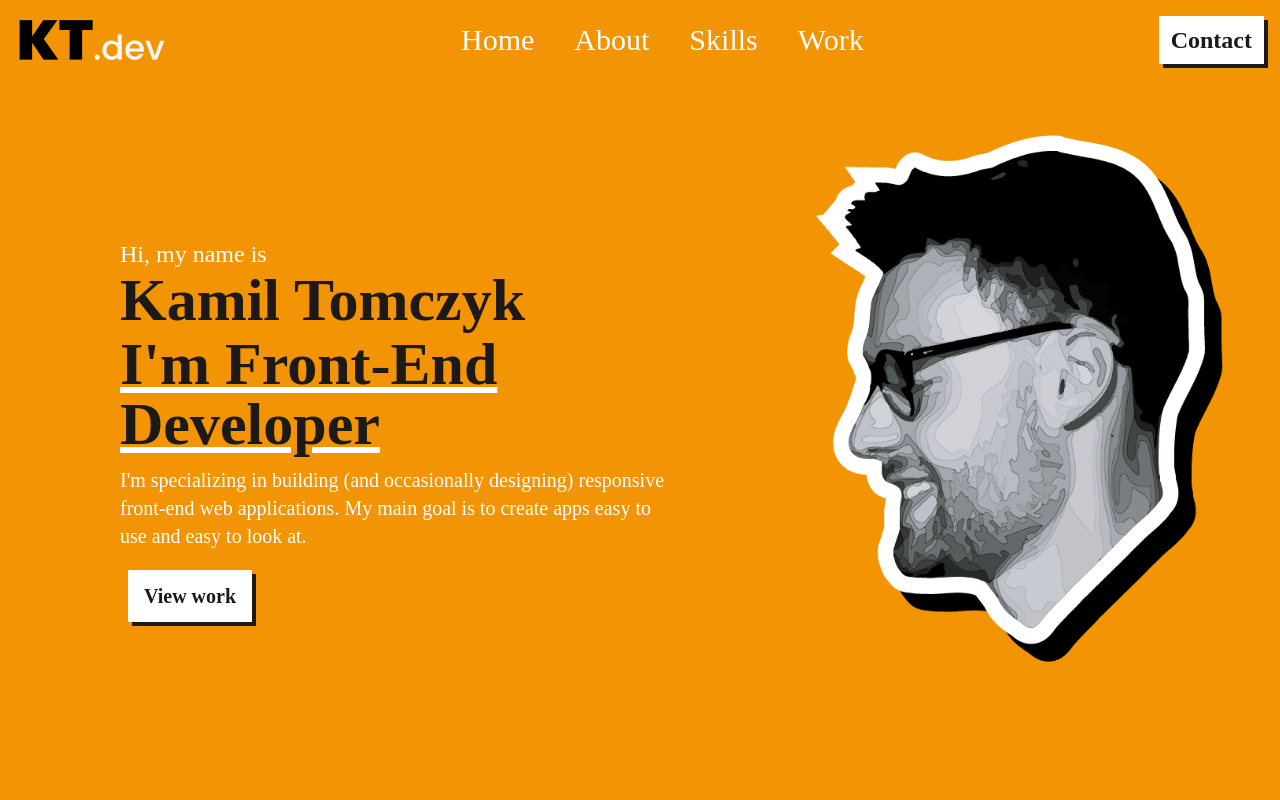
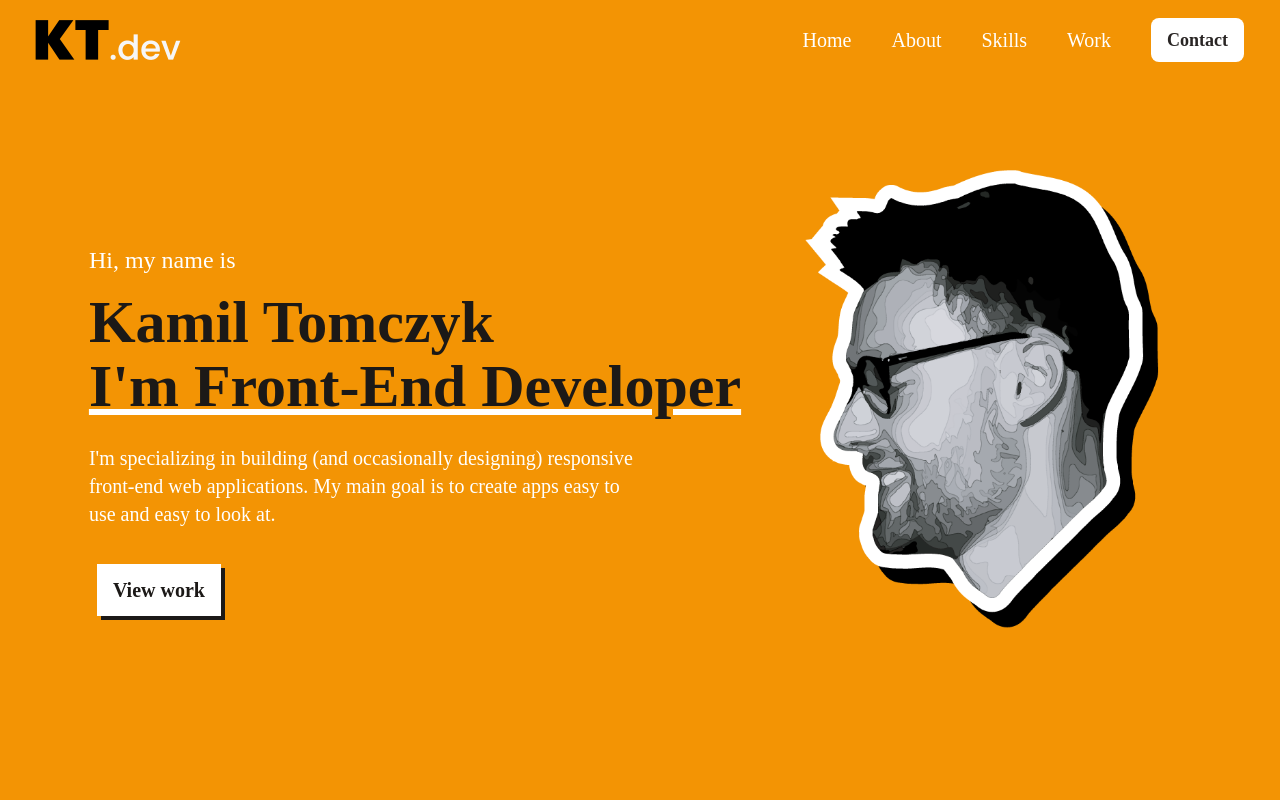
Before and after one commit to KamilTomczykDev/portfolio-website, a React (Create React App) app: page / in a window 1280 px wide. Shown: the top 800 px of the page. Built offline with nearby package versions, Linux system fonts and the light colour scheme.

Commit message:
header and nav position changes

```diff
--- /dev/null
+++ b/src/components/Button.jsx
@@ -0,0 +1,9 @@
+function Button({ children, type }) {
+  return (
+    <button className="bg-white px-4 py-2 text-lg rounded-lg font-semibold hover:bg-stone-200 text-stone-800">
+      {children}
+    </button>
+  );
+}
+
+export default Button;
--- a/src/components/Contact.jsx
+++ b/src/components/Contact.jsx
@@ -30,19 +30,19 @@ function Contact() {
         </div>
         <input
           type="text"
-          className="bg-stone-900 p-2 text-white drop-shadow-5xl"
+          className="bg-stone-900 p-2 rounded-lg text-white "
           placeholder="Name"
           name="name"
         />
         <input
-          className="my-4 bg-stone-900 p-2 text-white drop-shadow-5xl"
+          className="my-4 bg-stone-900 rounded-lg p-2 text-white"
           type="email"
           placeholder="Email"
           name="email"
         />
         <textarea
           name="message"
-          className="bg-stone-900 p-2 text-white drop-shadow-5xl"
+          className="bg-stone-900 p-2 rounded-lg text-white"
           rows="10"
           placeholder="Message"
         ></textarea>
--- a/src/components/Hero.jsx
+++ b/src/components/Hero.jsx
@@ -5,9 +5,9 @@ import { useInView } from "react-intersection-observer";
 function Hero() {
   const { ref, inView } = useInView();
   return (
-    <div name="home">
-      <div className="flex h-screen flex-col bg-[#f39404] md:flex-row md:items-center md:justify-between">
-        <div className="w-max[1000px] mt-[80px] flex h-full flex-col  justify-center px-5 md:ml-[35px] md:justify-center xl:ml-[100px]">
+    <div name="home" className="flex justify-center bg-[#f39404]">
+      <div className="flex h-screen max-w-[1500px] md:flex-row md:items-center md:justify-between">
+        <div className="w-max[1000px] mt-[50px] sm:mt-[80px] flex h-full flex-col gap-4  justify-center px-5 md:ml-[35px] md:justify-center xl:ml-0">
           <p
             ref={ref}
             className={`text-sm text-white md:text-2xl transition duration-1000 delay-250 ${
@@ -16,6 +16,7 @@ function Hero() {
           >
             Hi, my name is
           </p>
+          <div>
             <h1
               className={`text-4xl font-bold text-stone-900 sm:text-5xl lg:text-6xl 2xl:text-7xl transition duration-1000 delay-500 ${
                 inView ? "" : "translate-y-6 opacity-0"
@@ -30,8 +31,10 @@ function Hero() {
             >
               I'm Front-End Developer
             </h2>
+          </div>
+
           <p
-            className={`text-md mt-3 max-w-[550px] text-white xl:text-xl transition duration-1000 delay-[1.5s] ${
+            className={`text-md mt-3 max-w-[550px] text-white xl:text-xl xl:leading-7 transition duration-1000 delay-[1.5s] ${
               inView ? "" : "translate-y-6 opacity-0"
             }`}
           >
@@ -53,7 +56,7 @@ function Hero() {
           </div>
         </div>
         <img
-          className="hidden w-[40%] max-w-[600px] px-5 md:block 2xl:mr-[100px]"
+          className="hidden w-[40%] max-w-[450px] px-5 md:block"
           src={HeaderImg}
           alt="Header illustration"
         />
--- a/src/components/Navbar.jsx
+++ b/src/components/Navbar.jsx
@@ -2,6 +2,7 @@ import { useState } from "react";
 import Logo from "../assets/logo1.png";
 import { FaBars, FaTimes } from "react-icons/fa";
 import { Link } from "react-scroll";
+import Button from "./Button";
 
 function Navbar() {
   const [isNavOpen, setIsNavOpen] = useState(false);
@@ -26,12 +27,15 @@ function Navbar() {
     //border-b border-[#ffb545]
     <>
       <div
-        className={`fixed header-bg z-20 flex h-[80px] w-full items-center justify-between ${
+        className={`w-full header-bg fixed flex justify-center z-20 ${
           color ? "bg-[#f39304f2]" : ""
-        } px-4`}
+        }`}
       >
-        <img className="h-[50px]" src={Logo} alt="Logo" />
-        <ul className="hidden text-xl text-white md:flex lg:text-3xl">
+        <div
+          className={`flex h-[50px] sm:h-[80px] w-full items-center max-w-[1500px] justify-between  px-4`}
+        >
+          <img className="h-[30px] sm:h-[50px] sm:ml-4" src={Logo} alt="Logo" />
+          <ul className="hidden text-xl text-white md:flex items-center">
             <li>
               <Link to="home" smooth={true} duration={500}>
                 Home
@@ -52,14 +56,14 @@ function Navbar() {
                 Work
               </Link>
             </li>
+            <li>
+              <Link to="contact" smooth={true} duration={500}>
+                <Button>Contact</Button>
+              </Link>
+            </li>
           </ul>
-        <Link to="contact" smooth={true} duration={500}>
-          <button className="hidden bg-white px-3 py-2 text-2xl font-semibold text-stone-900 drop-shadow-3xl hover:bg-stone-900 hover:text-white hover:drop-shadow-2xl md:block 2xl:font-bold">
-            Contact
-          </button>
-        </Link>
 
-        <div onClick={handleClick} className="md:hidden">
+          <div onClick={handleClick} className="md:hidden z-20">
             {!isNavOpen ? (
               <FaBars size={30} color={"white"} />
             ) : (
@@ -70,12 +74,22 @@ function Navbar() {
         {isNavOpen && (
           <ul className="fixed left-0 top-0 z-10 flex h-screen w-full flex-col items-start justify-center space-y-7 bg-[#f39404] text-4xl text-white md:hidden">
             <li>
-            <Link to="home" onClick={handleClick} smooth={true} duration={500}>
+              <Link
+                to="home"
+                onClick={handleClick}
+                smooth={true}
+                duration={500}
+              >
                 Home
               </Link>
             </li>
             <li>
-            <Link to="about" onClick={handleClick} smooth={true} duration={500}>
+              <Link
+                to="about"
+                onClick={handleClick}
+                smooth={true}
+                duration={500}
+              >
                 About
               </Link>
             </li>
@@ -111,6 +125,7 @@ function Navbar() {
             </li>
           </ul>
         )}
+      </div>
     </>
   );
 }
--- a/src/index.css
+++ b/src/index.css
@@ -11,11 +11,7 @@
     @apply font-[Poppins];
   }
   li {
-    @apply px-5;
-    @apply font-medium;
-    @apply 2xl:font-semibold;
-    @apply cursor-pointer;
-    @apply hover:drop-shadow-[4px_4px_0_black];
+    @apply px-5 font-medium cursor-pointer hover:text-stone-900;
   }
 }
 
```
Lines whose indentation alone changed are shown as unchanged.
